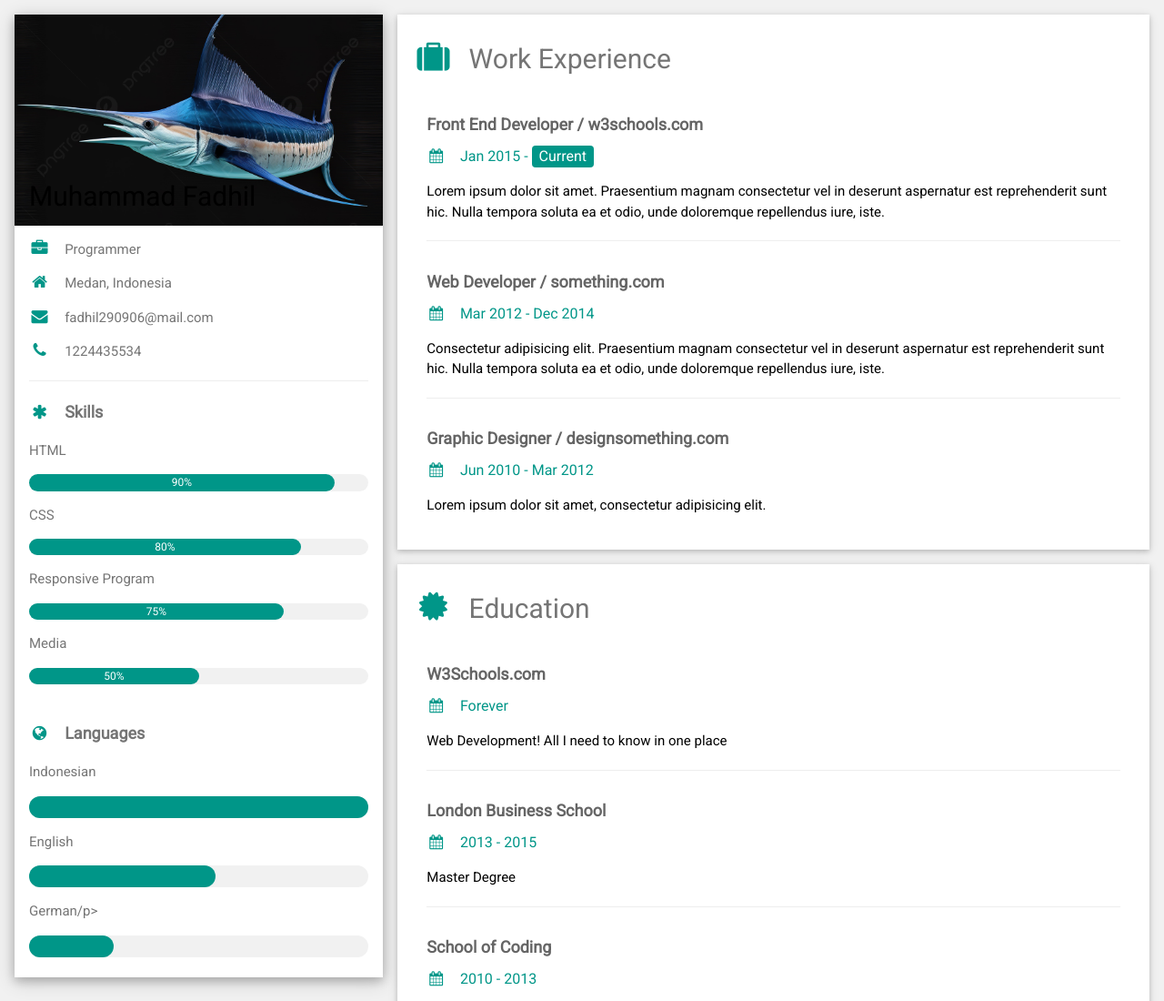
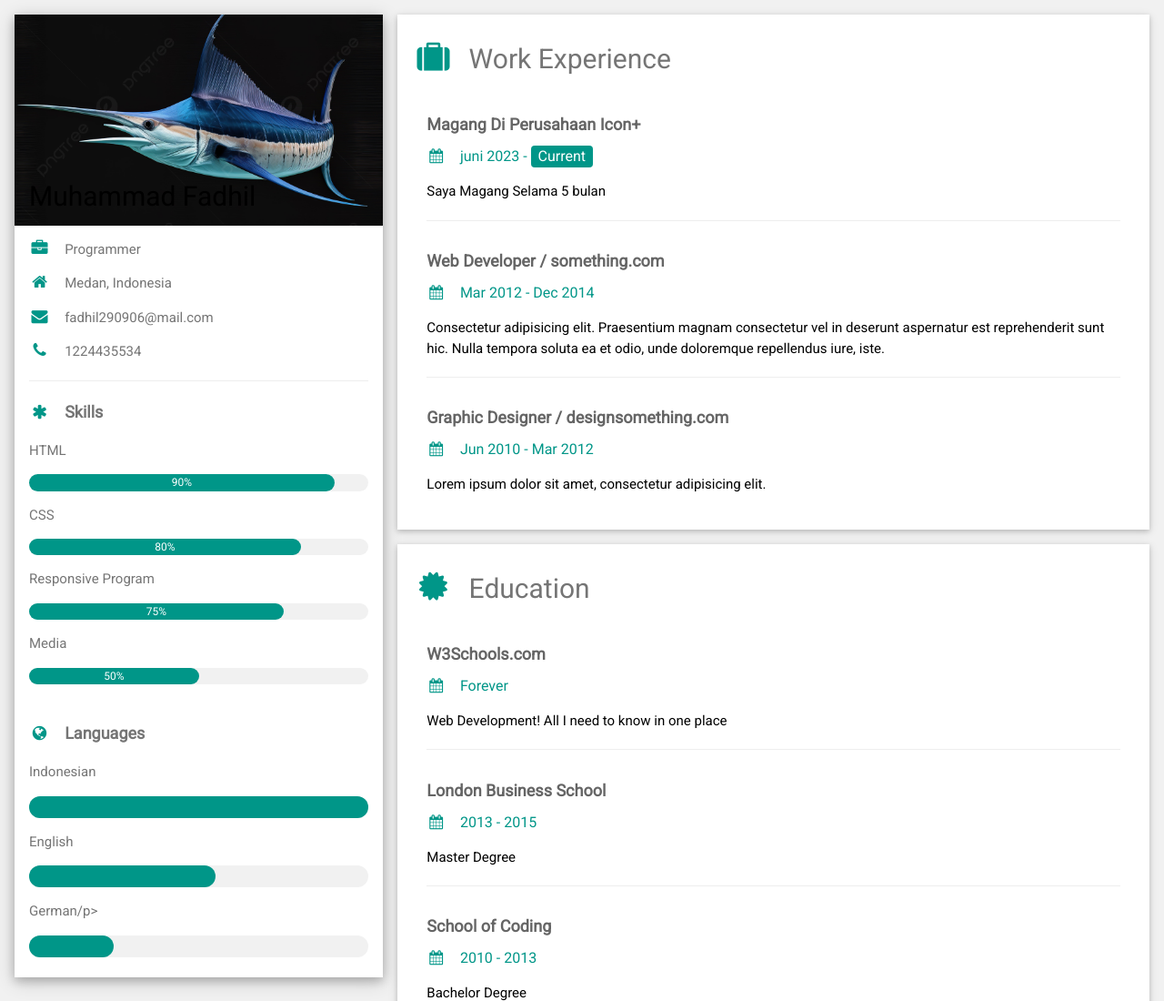
Before and after one commit to fadhilmuha9/website, a plain HTML site: page index.html in a window 1280 px wide. Shown: the top 1100 px of the page at 91% size. Drawn offline with nearby package versions, Linux system fonts and the light colour scheme; files whose address does not match are found by name.

Commit message:
Update index.html

```diff
--- a/index.html
+++ b/index.html
@@ -83,9 +83,9 @@ html,body,h1,h2,h3,h4,h5,h6 {font-family: "Roboto", sans-serif}
       <div class="w3-container w3-card w3-white w3-margin-bottom">
         <h2 class="w3-text-grey w3-padding-16"><i class="fa fa-suitcase fa-fw w3-margin-right w3-xxlarge w3-text-teal"></i>Work Experience</h2>
         <div class="w3-container">
-          <h5 class="w3-opacity"><b>Front End Developer / w3schools.com</b></h5>
-          <h6 class="w3-text-teal"><i class="fa fa-calendar fa-fw w3-margin-right"></i>Jan 2015 - <span class="w3-tag w3-teal w3-round">Current</span></h6>
-          <p>Lorem ipsum dolor sit amet. Praesentium magnam consectetur vel in deserunt aspernatur est reprehenderit sunt hic. Nulla tempora soluta ea et odio, unde doloremque repellendus iure, iste.</p>
+          <h5 class="w3-opacity"><b>Magang Di Perusahaan Icon+</b></h5>
+          <h6 class="w3-text-teal"><i class="fa fa-calendar fa-fw w3-margin-right"></i>juni 2023 - <span class="w3-tag w3-teal w3-round">Current</span></h6>
+          <p>Saya Magang Selama 5 bulan</p>
           <hr>
         </div>
         <div class="w3-container">
```
